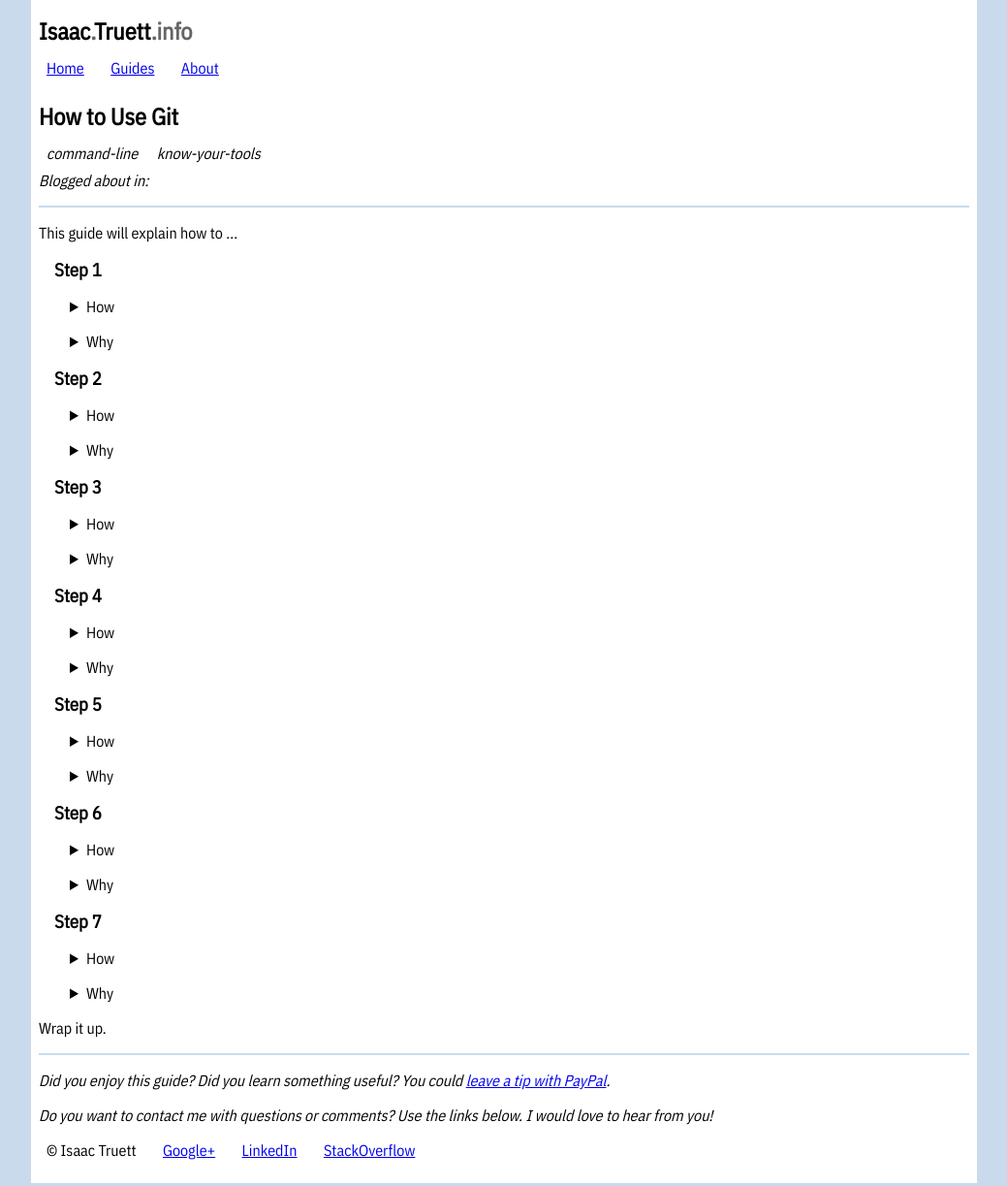
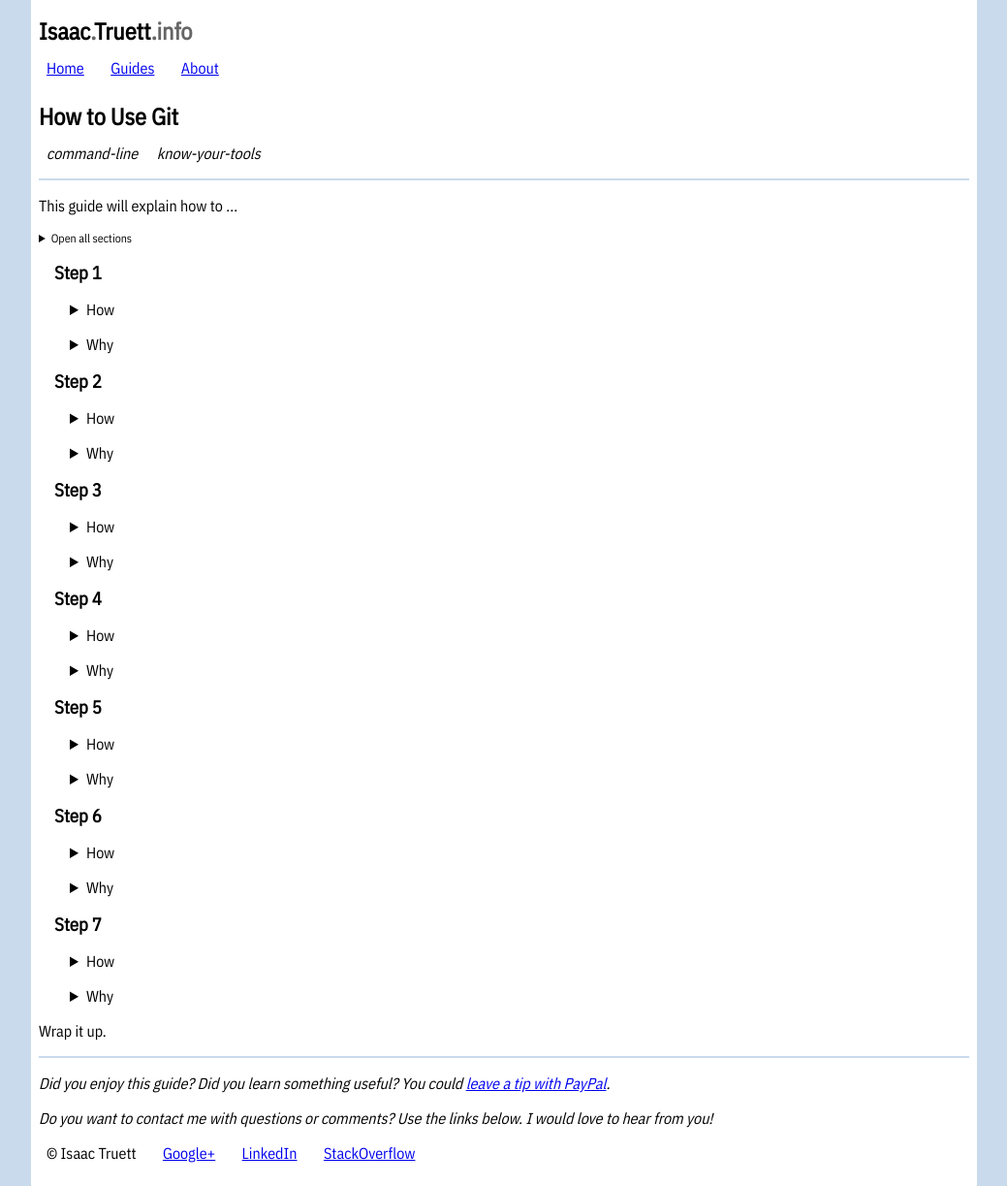
Before and after one commit to itruett/isaac.truett.info, a Jekyll site: the page built from how/to-use-git.html, in a window 1280 px wide. Shown: the whole page at 97% size, without its empty margins (120-1159 px from the left). Built offline with Jekyll 4.4.1, drawn with Linux system fonts in a browser that asks for light colours.

Commit message:
Adds a control to open/close all sections of a guide. Also only displays the list of blog references if the guide is referenced by at least one blog.

```diff
--- a/_drafts/guide-template.html
+++ b/_drafts/guide-template.html
@@ -12,6 +12,8 @@ sitemap: false
 <section>
 	<p>This guide will explain how to ...</p>
 </section>
+<!--more-->
+<details id=open-all><summary>Open all sections</summary></details>
 <section>
 	<dl>
 		<dt><h3>Step 1</h3></dt>
--- a/_layouts/guide.html
+++ b/_layouts/guide.html
@@ -8,16 +8,21 @@ layout: default
 		<li>{{ value }}</li>
 {% endfor %}
 	</ul>
-	<em>Blogged about in: </em>
-	<ul class=posts>
+{% assign blogReferences = "" %}
 {% for post in site.posts %}
 	{% for reference in post.referenced_guides %}
 		{% if reference == page.url %}
-	<li><a href="{{ post.url }}">{{ post.title }}</a></li>
+			{% assign referenceFound = true %}
+			{% assign blogReferences = blogReferences | append: "<li><a href='" | append: post.url | append: "'>" | append: post.title | append: "</a></li>" %}
 		{% endif %}
 	{% endfor %}
 {% endfor %}
-	</ul>
+{% if referenceFound %}
+		<em class=blog-links>Blogged about in: </em>
+		<ul class=posts>
+{{ blogReferences }}
+		</ul>
+{% endif %}
 </header>
 <hr>
 <main>
--- a/_sass/_guides.scss
+++ b/_sass/_guides.scss
@@ -36,3 +36,9 @@ summary {
 .guide-footer {
 	font-style: italic;
 }
+#open-all {
+	font-size: 75%;
+}
+details#open-all[open] summary {
+	border: none;
+}
--- a/how/to-create-a-website-on-github-pages.html
+++ b/how/to-create-a-website-on-github-pages.html
@@ -5,10 +5,13 @@ layout: guide
 categories: guide
 permalink: how/to/create-a-website-on-github-pages
 values: [simple, quick, free]
+excerpt_separator: <!--more-->
 ---
 <section>
 	<p>This guide will explain how to set up a simple website hosted by GitHub Pages. The guide assumes that you have a GitHub account and that you have Git and a bash shell installed.</p>
 </section>
+<!--more-->
+<details id=open-all><summary>Open all sections</summary></details>
 <section>
 	<dl>
 		<dt><h3>1. Create a project on GitHub</h3></dt>
--- a/how/to-go-script-bash.html
+++ b/how/to-go-script-bash.html
@@ -11,6 +11,7 @@ excerpt_separator: <!--more-->
 	<p>This guide will show you how to add <a href=https://github.com/mbland/go-script-bash>go-bash-script</a> to your project. Mike's documentation is already a great place to start. Hopefully this example is a useful addition.</p>
 </section>
 <!--more-->
+<details id=open-all><summary>Open all sections</summary></details>
 <section>
 	<dl>
 		<dt><h3>Copy the go-template into your project root</h3></dt>
--- a/how/to-use-git.html
+++ b/how/to-use-git.html
@@ -5,12 +5,15 @@ layout: guide
 categories: guide
 permalink: how/to/use-git
 values: [command-line, know-your-tools]
+excerpt_separator: <!--more-->
 draft: true
 sitemap: false
 ---
 <section>
 	<p>This guide will explain how to ...</p>
 </section>
+<!--more-->
+<details id=open-all><summary>Open all sections</summary></details>
 <section>
 	<dl>
 		<dt><h3>Step 1</h3></dt>
--- a/s.js
+++ b/s.js
@@ -1,6 +1,7 @@
-function addCloseButtonsToDetails() {
+function enableGuideControls() {
 	var details = document.getElementsByTagName('details');
 	for (var i = 0; i < details.length; i++) {
+		if (details[i].id != 'open-all') {
 			var button = document.createElement('button');
 			button.innerHTML = 'Close';
 			button.onclick = function() {
@@ -13,4 +14,28 @@ function addCloseButtonsToDetails() {
 		}
 	}
 
-addCloseButtonsToDetails();
+	var openAll = document.getElementById('open-all');
+	openAll.onclick = function(element) {
+		var details = document.getElementsByTagName('details');
+
+		for (var i = 0; i < details.length; i++) {
+			if (details[i].id != 'open-all') {
+				if (openAll.open) {
+					details[i].removeAttribute('open');
+				} else {
+					details[i].setAttribute('open', true);
+				}
+			}
+		}
+
+		if (openAll.open) {
+			openAll.childNodes[0].innerHTML = 'Open all sections';
+		} else {
+			openAll.childNodes[0].innerHTML = 'Close all sections';
+		}
+
+		return true;
+	}
+}
+
+enableGuideControls();
```
Lines whose indentation alone changed are shown as unchanged.
